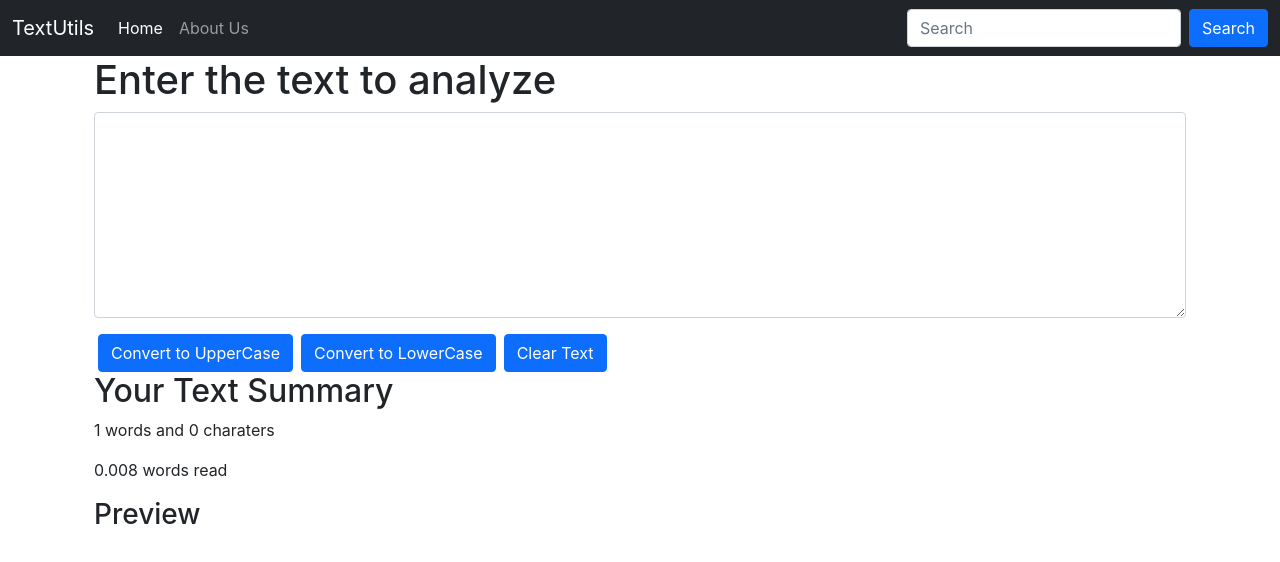
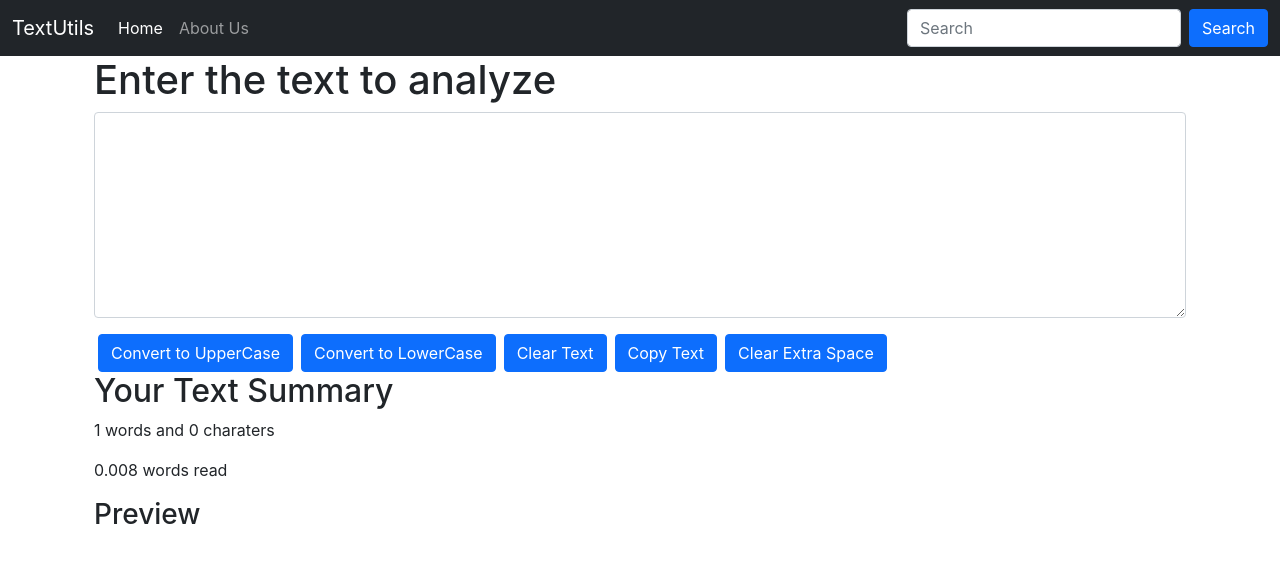
Before and after one commit to deepakpatel-dev/TextUtils, a React (Create React App) app: page / in a window 1280 px wide. Shown: the top 562 px of the page. Built offline with nearby package versions, Linux system fonts and the light colour scheme.

Commit message:
Copy button and Clear Extra Spaces button Added

```diff
--- a/src/components/TextForm.js
+++ b/src/components/TextForm.js
@@ -10,14 +10,34 @@ export default function TextForm(props) {
         let newText = text.toLowerCase();
         setText(newText);
         }
+
         const handleClearClick = () => {
             let newText = ' ';
             setText(newText);
             }
-    const handleOnChange = (event) => {
+
+        const handleCopyClick = () => {
+            var text = document.getElementById("myBox")
+            text.select();
+            navigator.clipboard.writeText(text.value);
+            }
+
+        const handleExtraSpacesClick = () => {
+            let newText = text.split(/[ ]+/);
+            setText(newText.join(' '))
+                }
+
+
+        // const handleBoldClick = () => {
+        //     let newText = text.bold();
+        //     setText(newText);
+        //     }
+
+        const handleOnChange = (event) => {
         // console.log("on Change"+ text);
         setText(event.target.value);
         }
+
      const [text, setText] = useState('')
     return (
         <>
@@ -30,6 +50,9 @@ export default function TextForm(props) {
             <button className="btn btn-primary mx-1"  onClick={handleUpClick}>Convert to UpperCase</button>
             <button className="btn btn-primary mx-1" onClick={handleLowClick}>Convert to LowerCase</button>
             <button className="btn btn-primary mx-1" onClick={handleClearClick}>Clear Text</button>
+            <button className="btn btn-primary mx-1" onClick={handleCopyClick}>Copy Text</button>
+            <button className="btn btn-primary mx-1" onClick={handleExtraSpacesClick}>Clear Extra Space</button>
+            {/* <button className="btn btn-primary mx-1" onClick={handleBoldClick}>Bold Text</button> */}
 
         </div>
 
```
